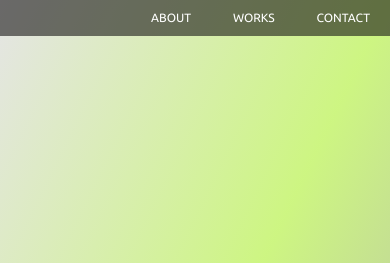
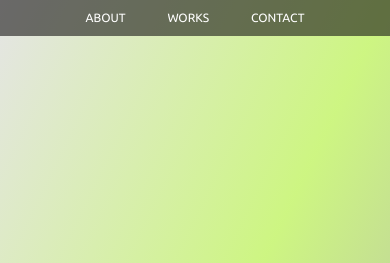
Before and after one commit to atmavi/atmavi-portfolio, a website: page index.html in a window 390 px wide. Shown: the top 263 px of the page. Drawn offline with Linux system fonts and the light colour scheme.

Commit message:
nav links centered on mobile bear point

```diff
--- a/scss/layout/_nav.scss
+++ b/scss/layout/_nav.scss
@@ -30,10 +30,14 @@
         display: block;
         float: right;
         text-align: right;
+
+        @include respond(mobile) {
+            width: 100%;
+            text-align: center;
+        }
     }
     &__item {
         display: inline-block;
-        // padding: 1rem 2.5rem;
         text-align: center;
         position: relative;
         cursor: pointer;
```
Also changed, not shown: css/styles.css.
